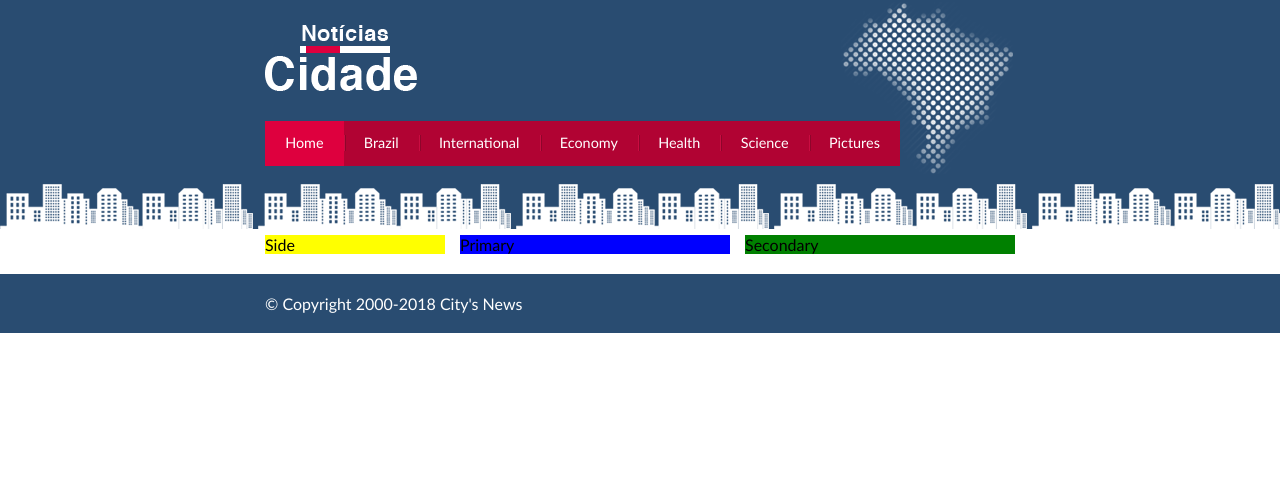
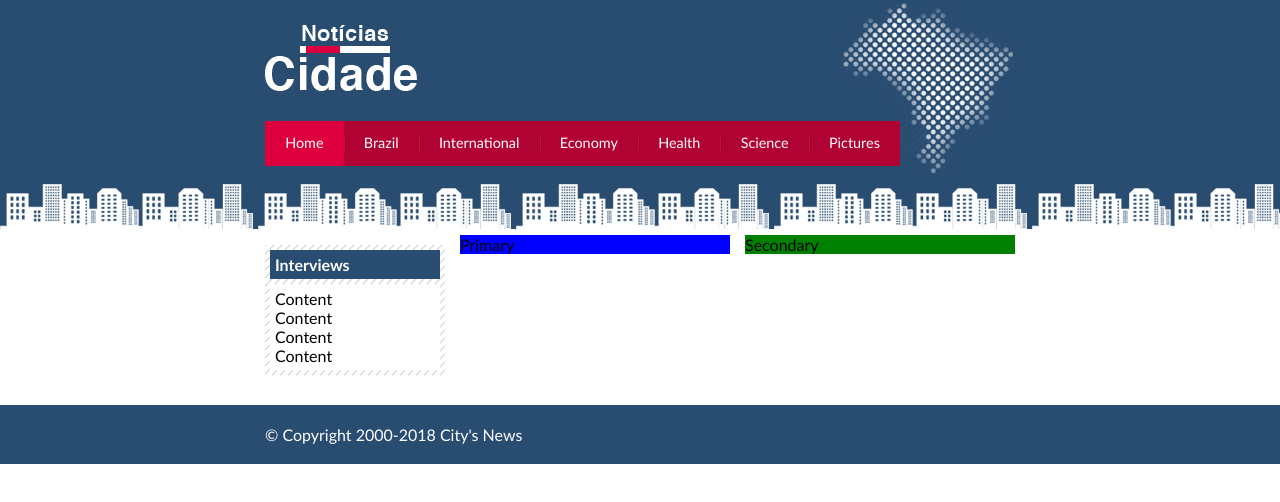
Before and after one commit to PedroBoscachi/Projeto-Site-de-Noticias, a plain HTML site: page index.html in a window 1280 px wide. Drawn offline with Linux system fonts and the light colour scheme.

Commit message:
feito padrão de caixas de conteúdo

```diff
--- a/css/style.css
+++ b/css/style.css
@@ -83,11 +83,26 @@ body.pictures #navigation a#pictures {
 	background: #f5f5f5;
 }
 
+#side {
+	width: 180px;
+	float: left;
+	margin: 0 0 20px -750px;
+}
+
 #primary {
 	width: 270px;
 	float: left;
 	margin: 0 0 20px 195px;
 	background: blue;
+}
+
+#two-columns #primary {
+	width: 555px;
+}
+
+#one-column #primary {
+	width: 750px;
+	margin: 0 0 20px 0px;
 }
 
 #secondary {
@@ -97,11 +112,24 @@ body.pictures #navigation a#pictures {
 	background: green;
 }
 
-#side {
-	width: 180px;
-	float: left;
-	margin: 0 0 20px -750px;
-	background: yellow;
+/*BOX*/
+.box {
+	margin: 10px 0;
+	padding: 5px;
+	background: #f3f3f3 url(../images/fundo-caixa.png);
+}
+
+h2 {
+	font-size: 1em;
+	background: #294c71;
+	color: #fff;
+	padding: 5px;
+}
+
+.box-content {
+	background: #fff;
+	padding: 5px;
+	margin-top: 5px;
 }
 
 /*FOOTER */
--- a/index.html
+++ b/index.html
@@ -53,11 +53,27 @@
 
 				<div id="primary">Primary</div>
 				<div id="secondary">Secondary</div>
-				<div id="side">Side</div>
+
+				<!-- Start Side -->
+				<div id="side">
+
+					<div class="box">
+						<h2>Interviews</h2>
+						<div class="box-content">
+							Content<br>
+							Content<br>
+							Content<br>
+							Content<br>
+						</div>
+
+					</div>
+
+				</div> <!-- End / Side -->
 
 			</div> <!-- End / Content -->
 
 		</div> <!-- End / Container -->
+
 
 		<div id="container-footer" style="clear: both;">
 			<div id="footer">
```
